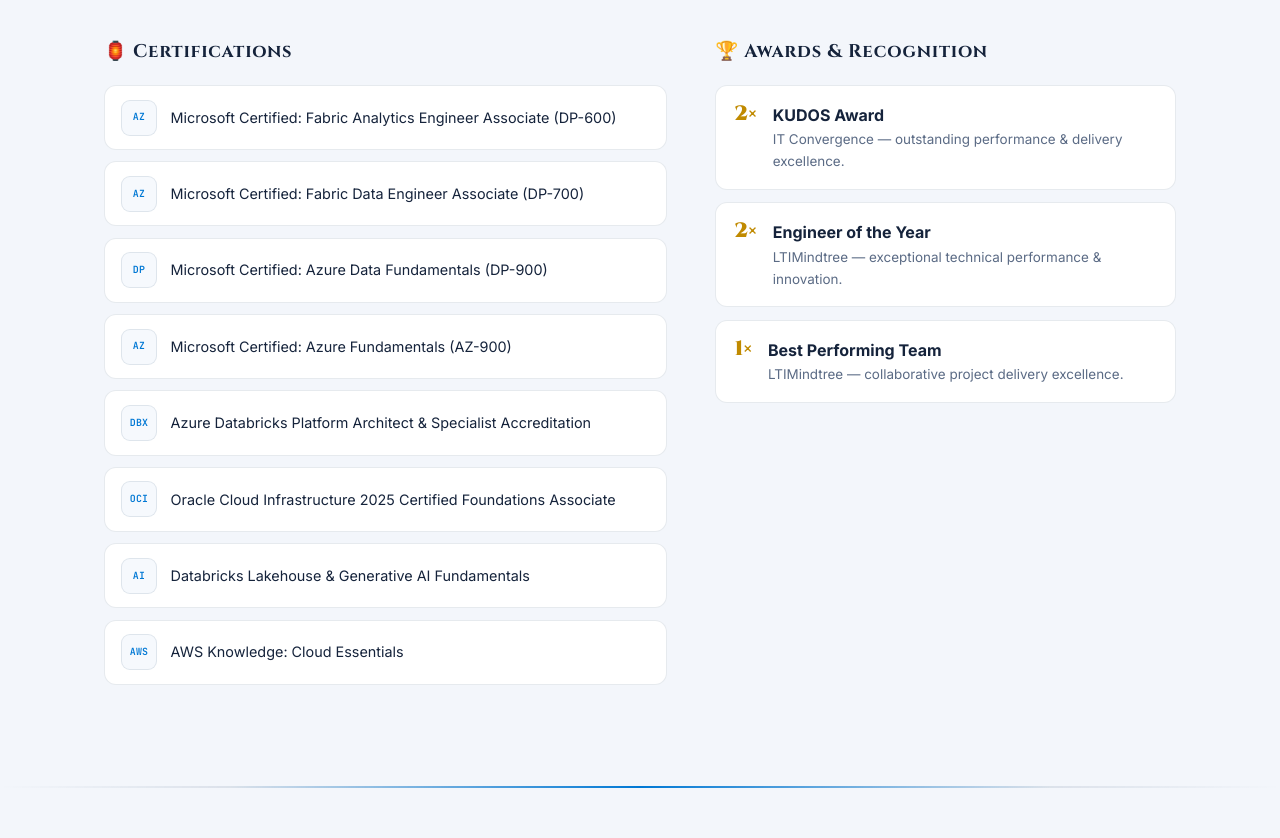
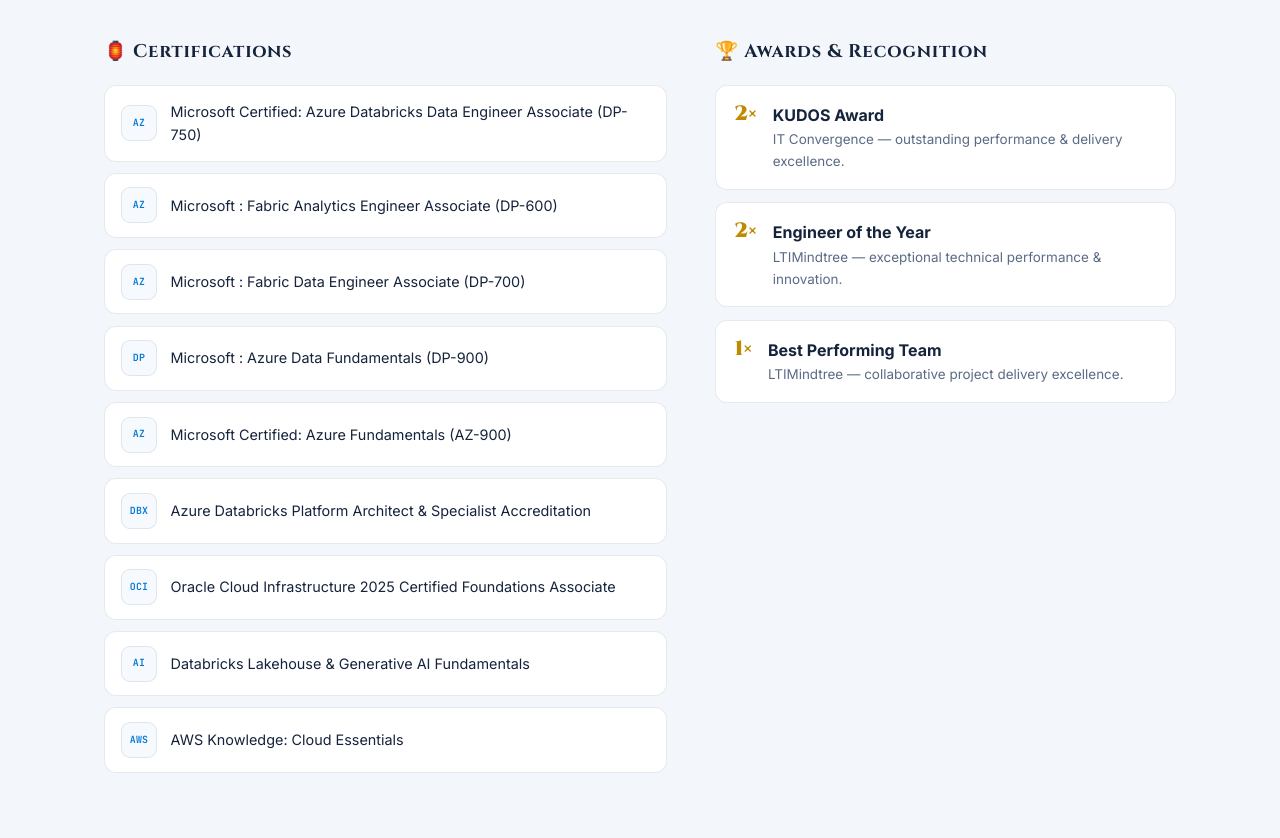
Before and after one commit to akshaydherange36/akshaydherange36.github.io, a plain HTML site: page index.html in a window 1280 px wide. Shown: the part 5506-6344 px from the top of the page. Drawn offline with Linux system fonts and the light colour scheme.

Commit message:
Add new certifications and update existing entries
Updated certification listings with new entries and corrected formatting.
Microsoft Certified: Azure Databricks Data Engineer Associate (DP-750)

```diff
--- a/index.html
+++ b/index.html
@@ -507,9 +507,10 @@
       <div class="honors-col reveal">
         <h3 class="honors-sub">🏮 Certifications</h3>
         <ul class="cert-list">
-          <li><span class="cert-mark">AZ</span> Microsoft Certified: Fabric Analytics Engineer Associate (DP-600)</li>
-          <li><span class="cert-mark">AZ</span> Microsoft Certified: Fabric Data Engineer Associate (DP-700)</li>
-          <li><span class="cert-mark">DP</span> Microsoft Certified: Azure Data Fundamentals (DP-900)</li>
+          <li><span class="cert-mark">AZ</span> Microsoft Certified: Azure Databricks Data Engineer Associate (DP-750)</li>
+          <li><span class="cert-mark">AZ</span> Microsoft : Fabric Analytics Engineer Associate (DP-600)</li>
+          <li><span class="cert-mark">AZ</span> Microsoft : Fabric Data Engineer Associate (DP-700)</li>
+          <li><span class="cert-mark">DP</span> Microsoft : Azure Data Fundamentals (DP-900)</li>
           <li><span class="cert-mark">AZ</span> Microsoft Certified: Azure Fundamentals (AZ-900)</li>
           <li><span class="cert-mark">DBX</span> Azure Databricks Platform Architect &amp; Specialist Accreditation</li>
           <li><span class="cert-mark">OCI</span> Oracle Cloud Infrastructure 2025 Certified Foundations Associate</li>
```
